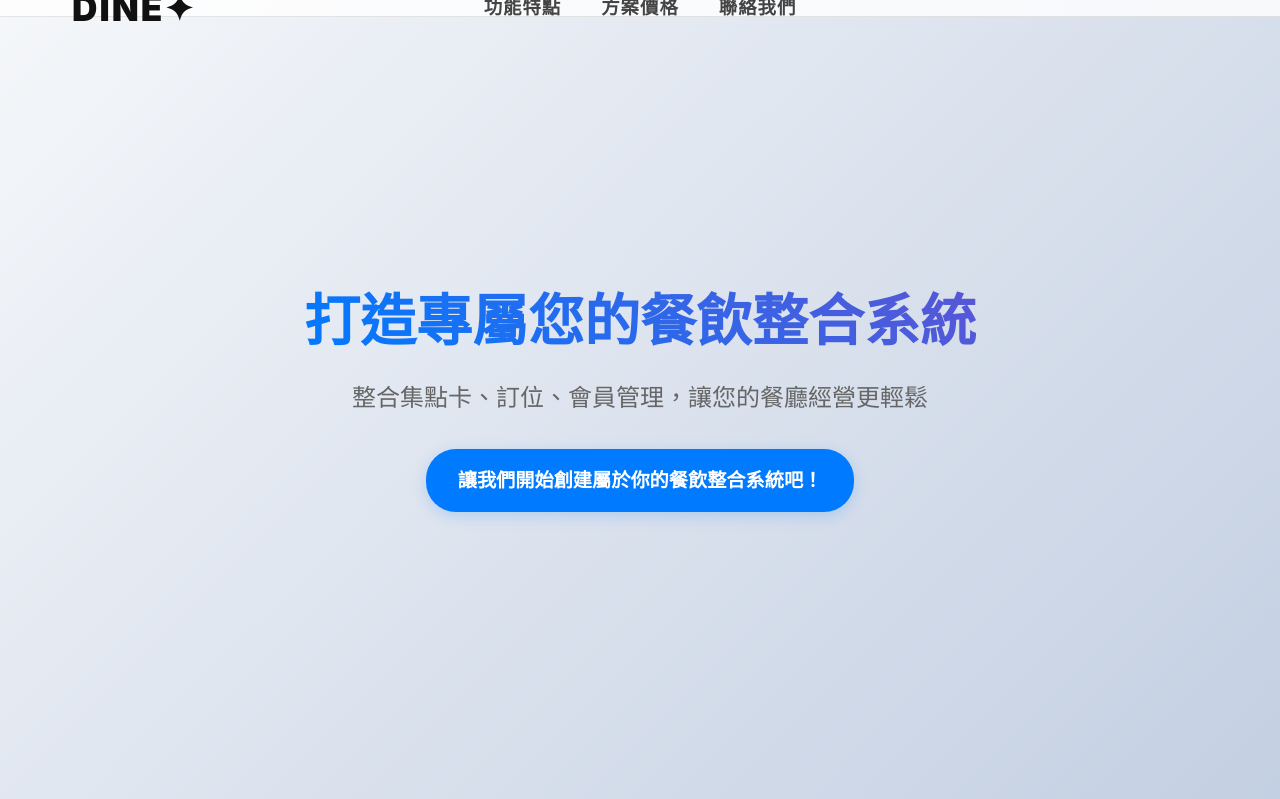
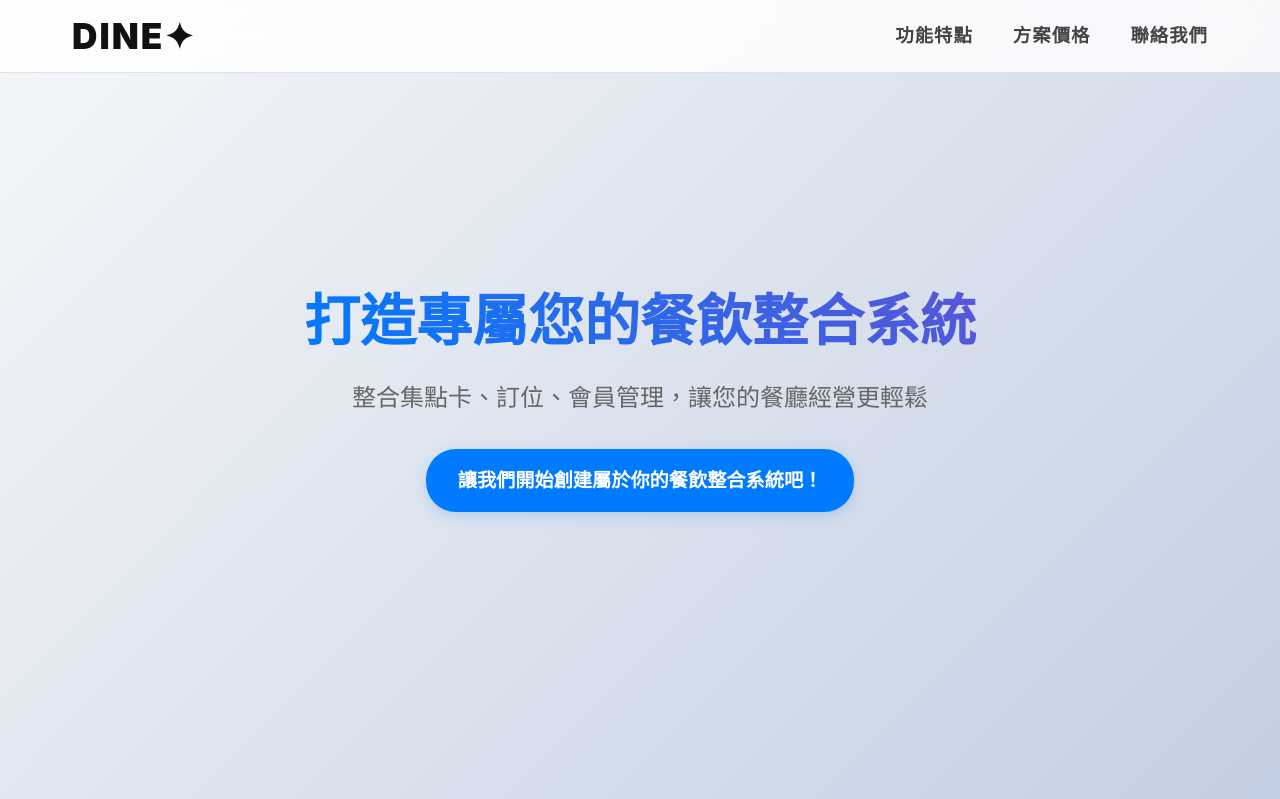
Before and after one commit to ZYW0097/ZYW, a Node server app: page / in a window 1280 px wide. Shown: the top 799 px of the page. Run offline with Node 20, Linux system fonts and the light colour scheme; some libraries are stand-ins or nearby versions.

Commit message:
navbar update v0.2.9.5

```diff
--- a/public/css/style.css
+++ b/public/css/style.css
@@ -116,24 +116,22 @@
     left: 0;
     width: 100%;
     height: 75px;
-    background: #fff;
-    border-bottom: 2px solid #222;
     z-index: 1000;
 }
 
 .nav-container {
-    position: relative;
-    width: 100%;
-    height: 100%;
     max-width: 1200px;
     margin: 0 auto;
+    height: 100%;
+    display: flex;
+    align-items: center;
+    justify-content: space-between;
+    padding-left: 32px;
+    padding-right: 32px;
+    box-sizing: border-box;
 }
 
 .nav-logo {
-    position: absolute;
-    left: 32px;
-    top: 50%;
-    transform: translateY(-50%);
     font-size: 2.2rem;
     font-weight: 900;
     color: #111;
@@ -144,17 +142,10 @@
 .nav-links {
     display: flex;
     gap: 2.5rem;
-    position: absolute;
-    left: 50%;
-    top: 50%;
-    transform: translate(-50%, -50%);
+    align-items: center;
 }
 
 .nav-user {
-    position: absolute;
-    right: 32px;
-    top: 50%;
-    transform: translateY(-50%);
     display: flex;
     align-items: center;
 }
```
